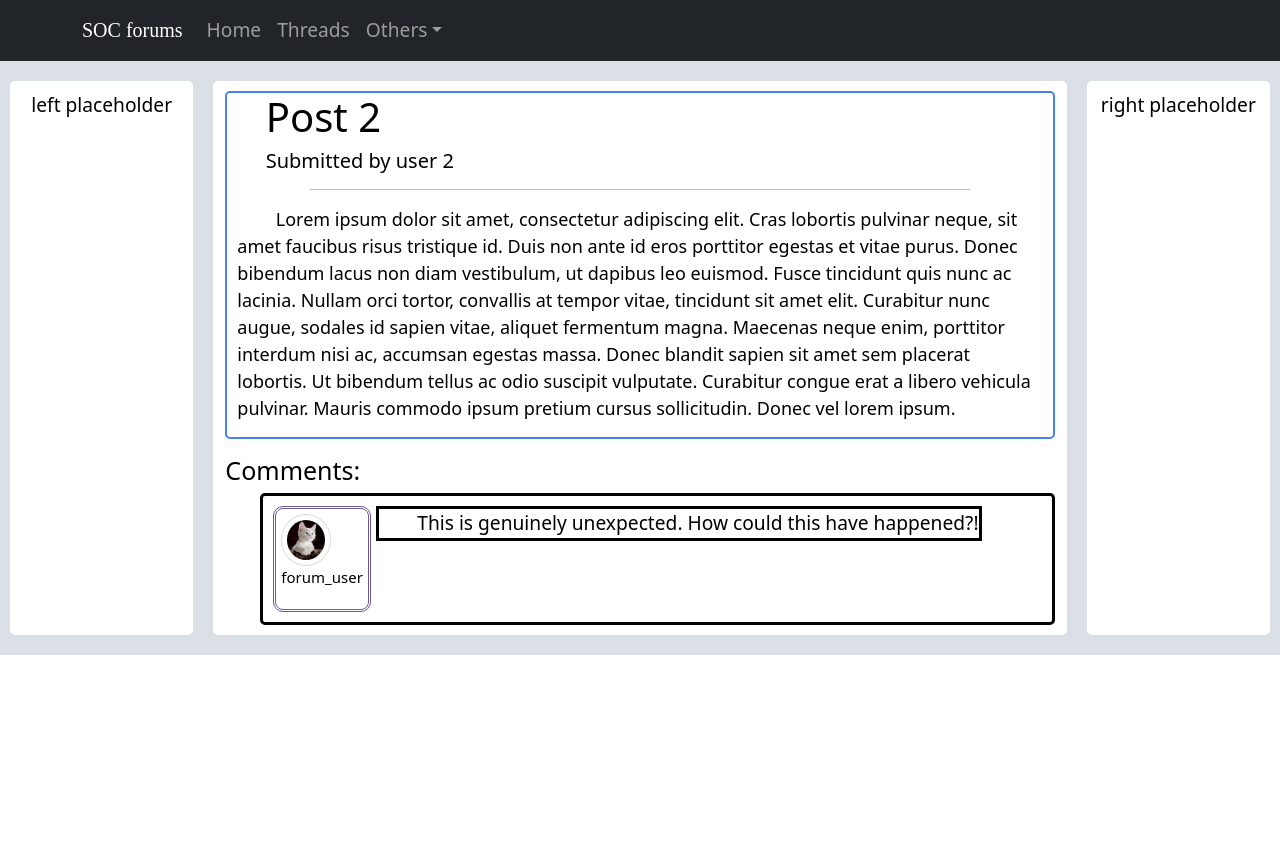
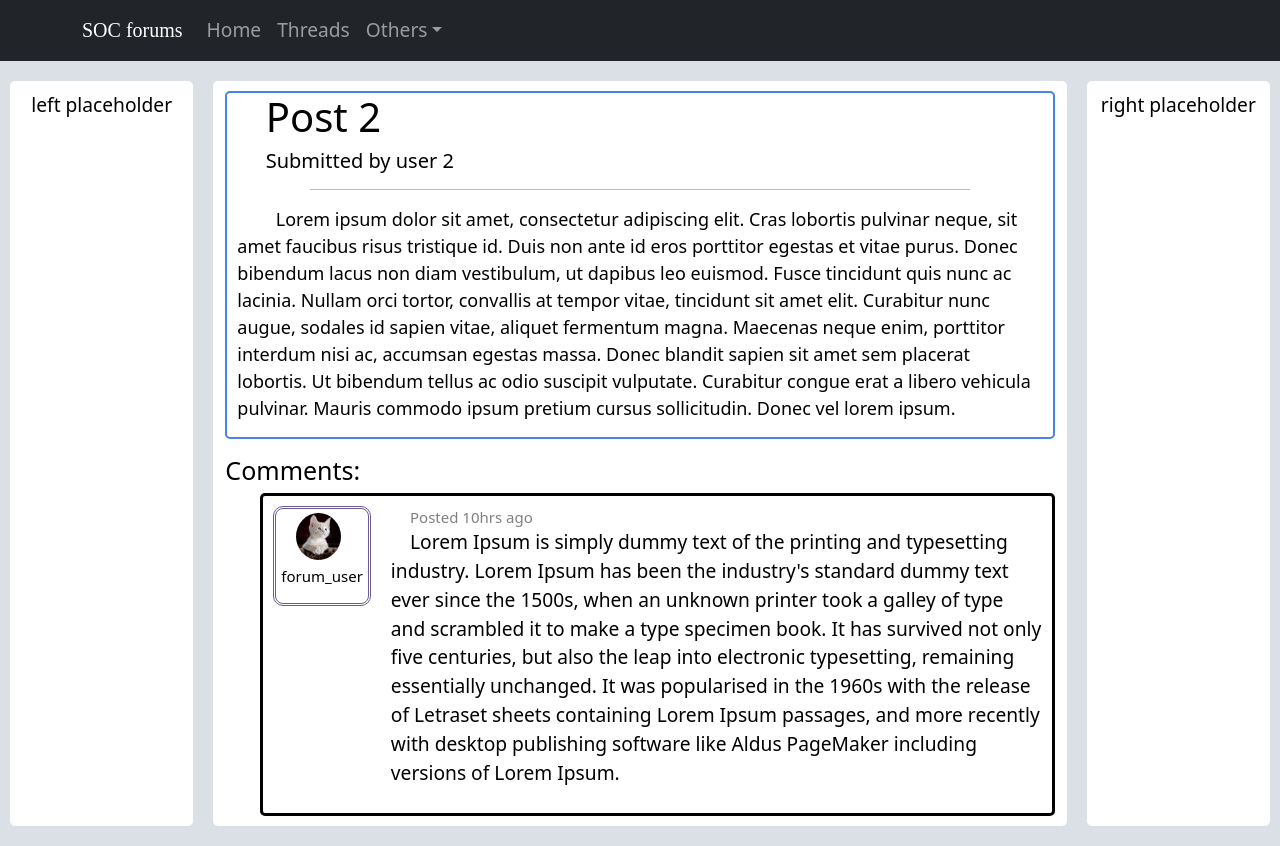
Before and after one commit to tanyunchao/cvwoBackend, a React (Create React App) app: page /posts/2 in a window 1280 px wide. Before the commit the page ends 800 px from the top, so only its background shows below. Built offline with nearby package versions, Linux system fonts and the light colour scheme; data requests are answered from the project's data file.

Commit message:
updated styling for comments

```diff
--- a/src/Post.js
+++ b/src/Post.js
@@ -58,7 +58,8 @@
                                     <p>forum_user</p>
                                 </div>
                                 <div className="commentBody">
-                                    <p style={{borderStyle: "solid"}}>This is genuinely unexpected. How could this have happened?!</p>
+                                    <p className="timestamp">Posted 10hrs ago</p>
+                                    <p >Lorem Ipsum is simply dummy text of the printing and typesetting industry. Lorem Ipsum has been the industry's standard dummy text ever since the 1500s, when an unknown printer took a galley of type and scrambled it to make a type specimen book. It has survived not only five centuries, but also the leap into electronic typesetting, remaining essentially unchanged. It was popularised in the 1960s with the release of Letraset sheets containing Lorem Ipsum passages, and more recently with desktop publishing software like Aldus PageMaker including versions of Lorem Ipsum.</p>
                                 </div>
                             </div>
                         </div>
--- a/src/index.css
+++ b/src/index.css
@@ -147,18 +147,31 @@
   padding: 5px 5px 5px 5px;
   border-radius: 10px;
   margin-right: 5px ;
+  display: flex;
+  flex-direction: column;
+  max-height: 100px;
+  justify-content: center;
 }
 
 
 .profilePic{
   object-fit: contain;
-  border: 1px solid #ddd;
   border-radius: 4px;
   padding: 5px;
-  width: 50px;
+  width: 55px;
   border-radius: 50%;
+  margin-left: 10px;
 }
 
 .commentBody{
-  text-indent: 2em; /* might remove ltr*/
+  text-indent: 1em; /* might remove ltr*/
+  flex-grow: 1;
+  min-height: 100px;
+  margin-left: 15px;
 }
+
+.timestamp{
+  font-size: 15px;
+  color: rgba(0,0,0,0.5);
+  margin: 0 0 0 0;
+}
```
